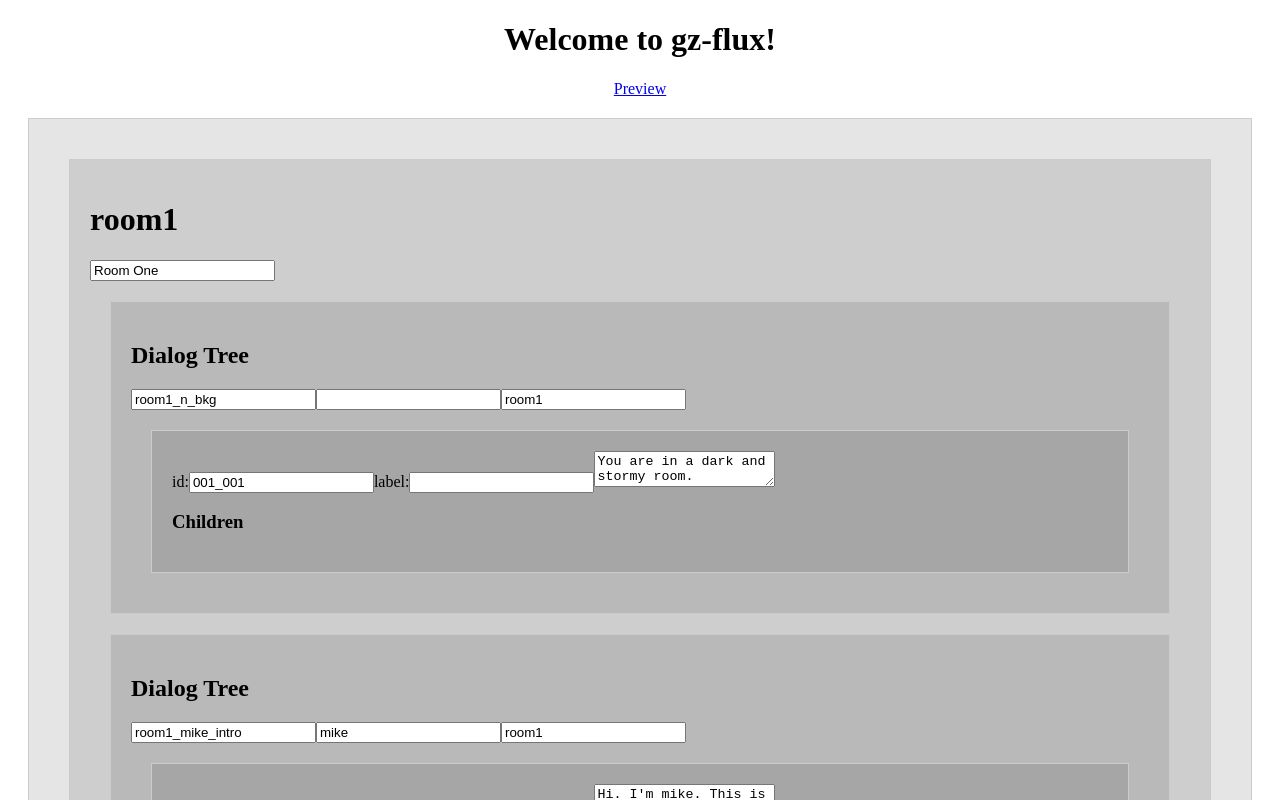
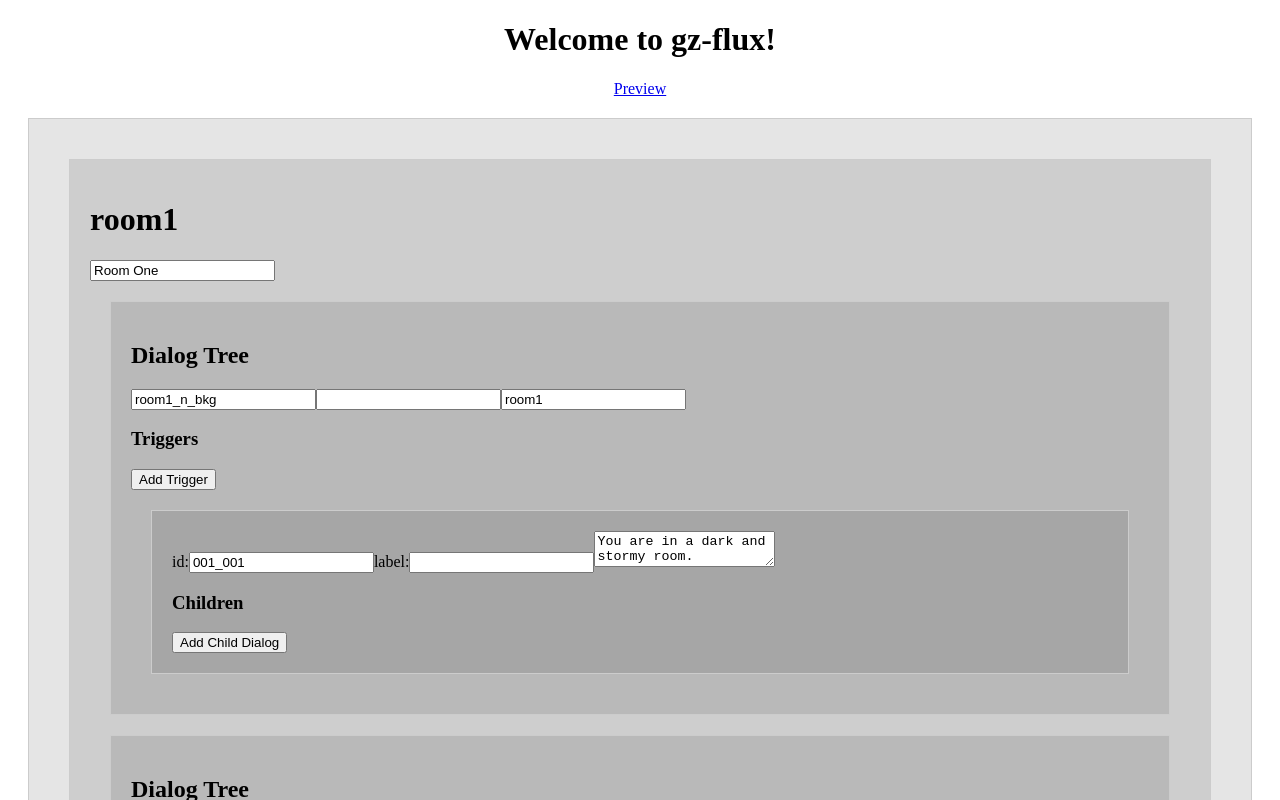
Before and after one commit to mwilber/xmas-eve-nightmare, an Angular app: page /editor in a window 1280 px wide. Shown: the top 800 px of the page. Built offline with nearby package versions, Linux system fonts and the light colour scheme.

Commit message:
Add child dialog

```diff
--- a/src/app/flux-editor/flux-edit/flux-edit-dialog/flux-edit-dialog.component.html
+++ b/src/app/flux-editor/flux-edit/flux-edit-dialog/flux-edit-dialog.component.html
@@ -4,6 +4,7 @@
   <textarea [(ngModel)]="dialog.content" type="text"></textarea>
   <div class="children">
     <h3>Children</h3>
+    <button (click)="AddChildDialog()">Add Child Dialog</button>
     <flux-edit-dialog *ngFor="let child of dialog.children" [dialog]="child"></flux-edit-dialog>
   </div>
 </div>
--- a/src/app/flux-editor/flux-edit/flux-edit-dialog/flux-edit-dialog.component.ts
+++ b/src/app/flux-editor/flux-edit/flux-edit-dialog/flux-edit-dialog.component.ts
@@ -15,4 +15,9 @@ export class FluxEditDialogComponent implements OnInit {
   ngOnInit() {
   }
 
+  AddChildDialog(){
+    this.dialog.children.push(<Dialog>{});
+    console.log('child added', this.dialog);
+  }
+
 }
--- a/src/app/flux-editor/flux-edit/flux-edit-location/flux-edit-location.component.html
+++ b/src/app/flux-editor/flux-edit/flux-edit-location/flux-edit-location.component.html
@@ -6,6 +6,13 @@
     <input [(ngModel)]="conversation.id" type="text"/>
     <input [(ngModel)]="conversation.character" type="text"/>
     <input [(ngModel)]="conversation.location" type="text"/>
+    <div class="triggers">
+      <h3>Triggers</h3>
+      <button (click)="AddTrigger()">Add Trigger</button>
+      <div *ngIf="conversation.triggers">
+        <input *ngFor="let trigger of conversation.triggers; let i = index" [(ngModel)]="conversation.triggers[i]"/>
+      </div>
+    </div>
     <flux-edit-dialog [dialog]="conversation.dialog"></flux-edit-dialog>
   </div>
 </div>
--- a/src/app/flux-engine/interfaces/dialog.ts
+++ b/src/app/flux-engine/interfaces/dialog.ts
@@ -3,6 +3,7 @@ export interface Dialog {
     id: string;
     label: string;
     content: string;
+    trigger: string[];
 
     children: Dialog[];
 
--- a/src/app/flux-engine/services/dialog.service.ts
+++ b/src/app/flux-engine/services/dialog.service.ts
@@ -34,7 +34,7 @@ export class DialogService {
           id: 'room1_n_bkg',
           character: '',
           location: 'room1',
-          enable: [],
+          triggers: null,
           dialog: {
             id: '001_001',
             label: '',
@@ -47,7 +47,7 @@ export class DialogService {
           id: 'room1_mike_intro',
           character: 'mike',
           location: 'room1',
-          enable: [],
+          triggers: null,
           dialog: {
             id: '001_001',
             label: '',
@@ -80,7 +80,7 @@ export class DialogService {
           id: 'room2_n_bkg',
           character: '',
           location: 'room2',
-          enable: [],
+          triggers: null,
           dialog: {
             id: '001_001',
             label: '',
```
